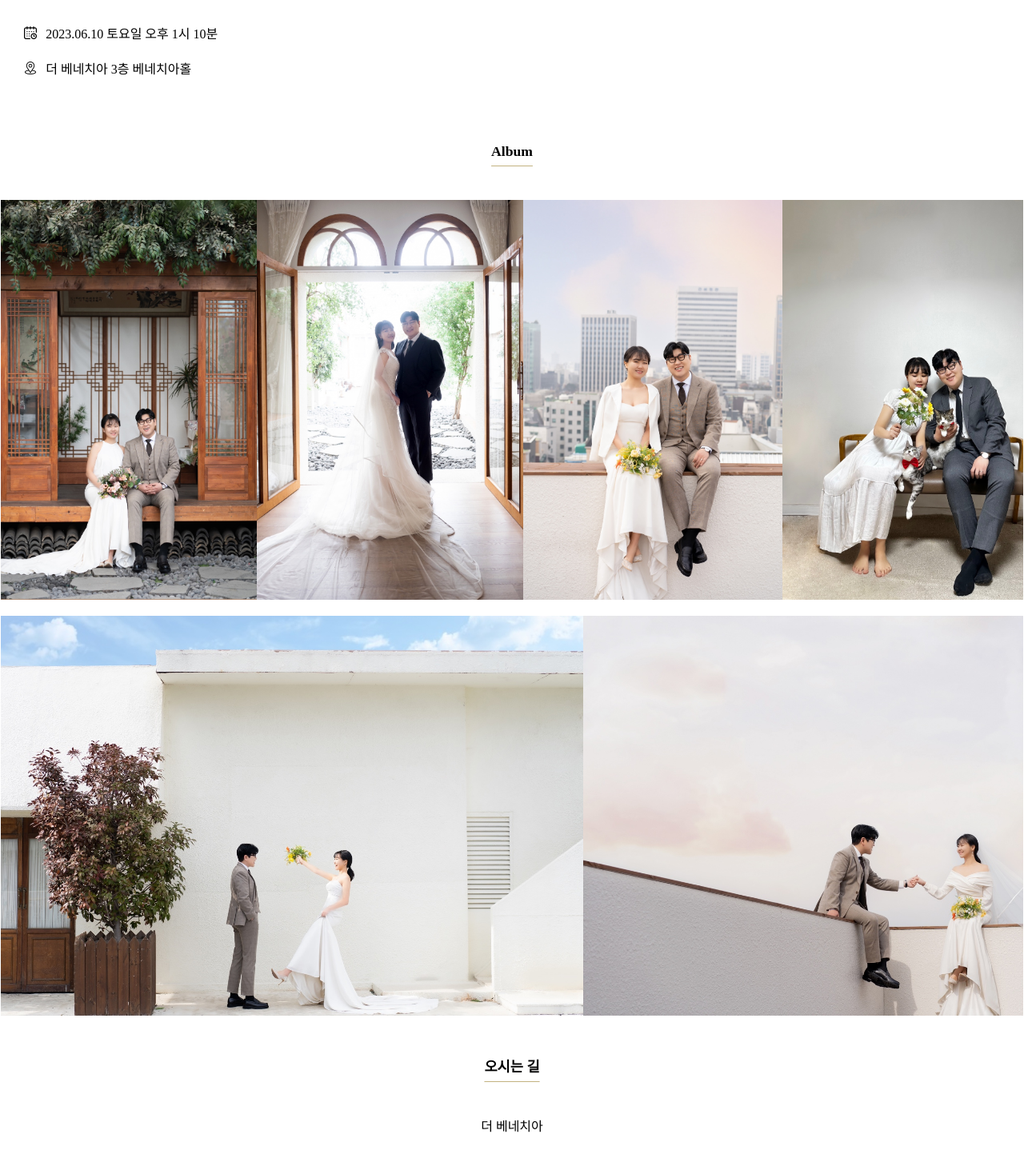
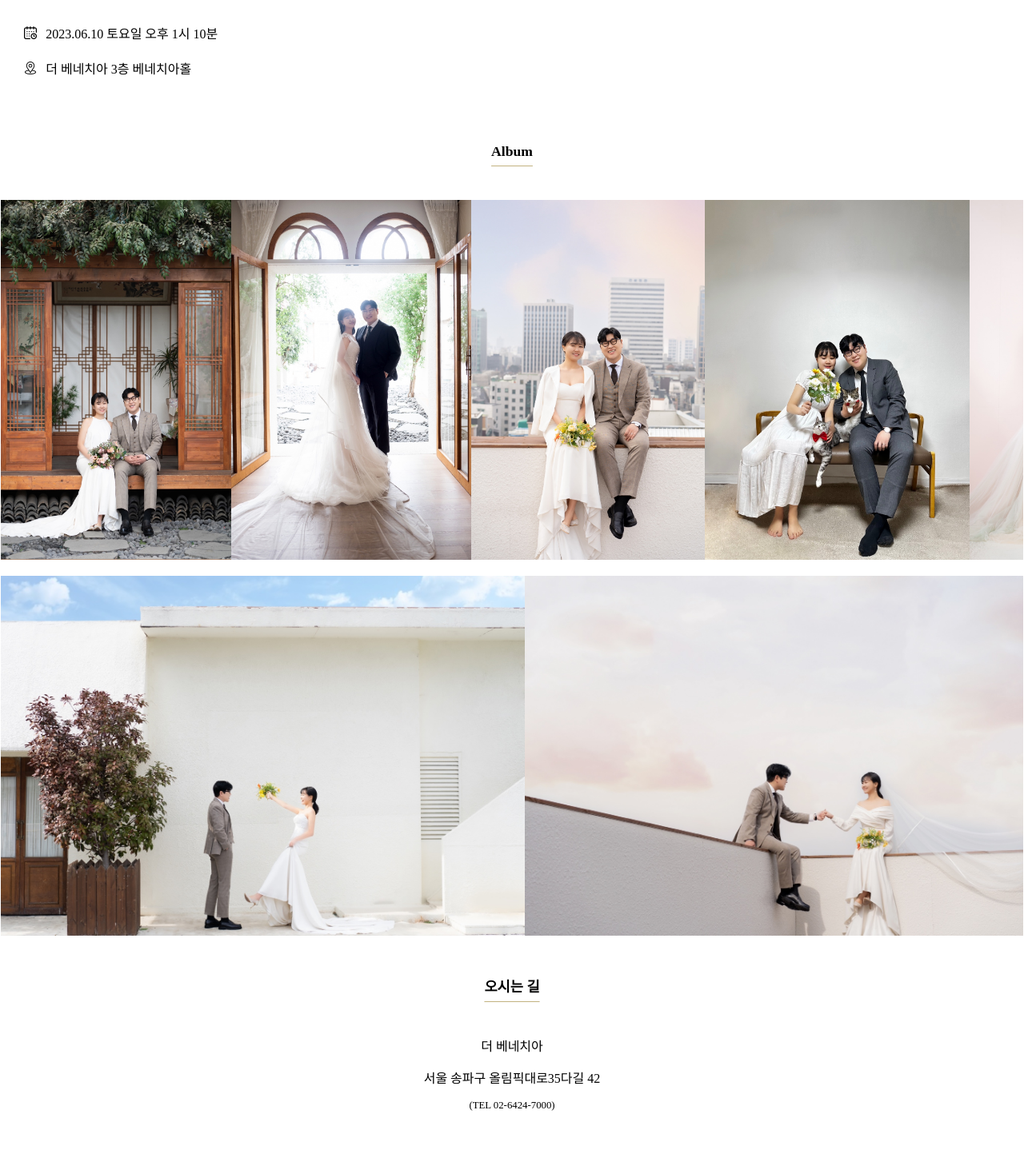
Before and after one commit to Suhyeon6801/next-wedding-invitation, a Next.js app: page / in a window 1280 px wide. Shown: the part 1691-3129 px from the top of the page at 80% size. Built offline with nearby package versions, Linux system fonts and the light colour scheme; no server answers; a web font is replaced by a local one.

Commit message:
fix : photo size change

```diff
--- a/components/Photo.tsx
+++ b/components/Photo.tsx
@@ -27,8 +27,8 @@ export const Photo = () => {
             src={img}
             key={index}
             alt={'스튜디오 사진'}
-            width={500}
-            height={500}
+            width={450}
+            height={450}
             loading="lazy"
           />
         ))}
@@ -42,8 +42,8 @@ export const Photo = () => {
             src={img}
             key={index}
             alt={'스튜디오 사진'}
-            width={800}
-            height={500}
+            width={720}
+            height={450}
             loading="lazy"
           />
         ))}
```
